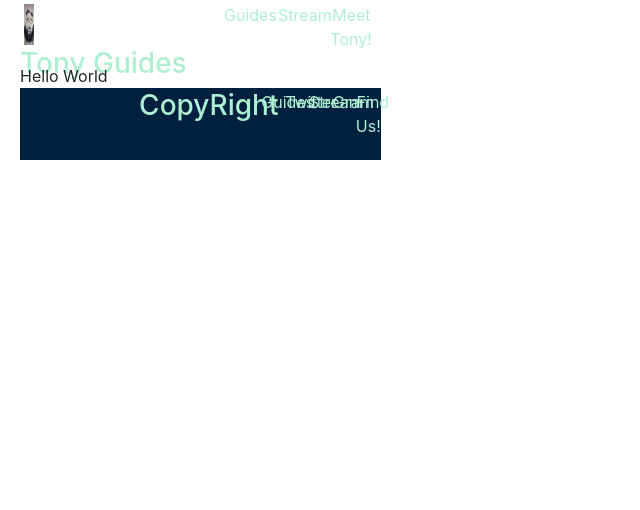
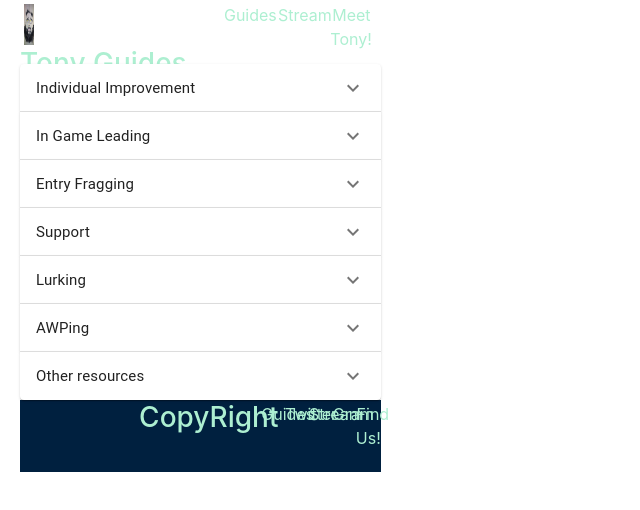
Before and after one commit to kukicako/Counter-Tony, a React (Create React App) app: page /Guides in a window 1280 px wide. Shown: the top 510 px of the page, without its empty margins (0-640 px from the left). Built offline with nearby package versions, Linux system fonts and the light colour scheme.

Commit message:
Implemented sidebar

```diff
--- a/package.json
+++ b/package.json
@@ -3,6 +3,8 @@
   "version": "0.1.0",
   "private": true,
   "dependencies": {
+    "@material-ui/core": "^4.9.8",
+    "@material-ui/icons": "^4.9.1",
     "@testing-library/jest-dom": "^4.2.4",
     "@testing-library/react": "^9.3.2",
     "@testing-library/user-event": "^7.1.2",
--- a/src/Components/Guides/guides.js
+++ b/src/Components/Guides/guides.js
@@ -1,8 +1,9 @@
 import React from 'react'
+import Guidesidebar from './guidesidebar.js'
 
 function Guides() {
     return(
-        <div>Hello World</div>
+        <Guidesidebar />
     )
 }
 
--- /dev/null
+++ b/src/Components/Guides/guidesidebar.js
@@ -0,0 +1,159 @@
+import React from 'react';
+import { makeStyles } from '@material-ui/core/styles';
+import ExpansionPanel from '@material-ui/core/ExpansionPanel';
+import ExpansionPanelSummary from '@material-ui/core/ExpansionPanelSummary';
+import ExpansionPanelDetails from '@material-ui/core/ExpansionPanelDetails';
+import Typography from '@material-ui/core/Typography';
+import ExpandMoreIcon from '@material-ui/icons/ExpandMore';
+
+const useStyles = makeStyles((theme) => ({
+  root: {
+    width: '100%',
+  },
+  heading: {
+    fontSize: theme.typography.pxToRem(15),
+    fontWeight: theme.typography.fontWeightRegular,
+  },
+}));
+
+export default function Guidesidebar() {
+  const classes = useStyles();
+
+  return (
+    <div className={classes.root}>
+
+      <ExpansionPanel>
+        <ExpansionPanelSummary
+          expandIcon={<ExpandMoreIcon />}
+          aria-controls="panel2a-content"
+          id="panel2a-header"
+        >
+          <Typography className={classes.heading}>Individual Improvement</Typography>
+        </ExpansionPanelSummary>
+        <ExpansionPanelDetails>
+          <Typography>
+           <button>Part 1</button>
+           <button>Part 2</button>
+           <button>Part 3</button>
+           <button>Part 4</button>
+           <button>Part 5</button>
+          </Typography>
+        </ExpansionPanelDetails>
+      </ExpansionPanel>
+
+      <ExpansionPanel>
+        <ExpansionPanelSummary
+          expandIcon={<ExpandMoreIcon />}
+          aria-controls="panel1a-content"
+          id="panel1a-header"
+        >
+          <Typography className={classes.heading}>In Game Leading</Typography>
+        </ExpansionPanelSummary>
+        <ExpansionPanelDetails>
+          <Typography>
+           <button>Part 1</button>
+           <button>Part 2</button>
+           <button>Part 3</button>
+           <button>Part 4</button>
+           <button>Part 5</button>
+          </Typography>
+        </ExpansionPanelDetails>
+      </ExpansionPanel>
+
+      <ExpansionPanel>
+        <ExpansionPanelSummary
+          expandIcon={<ExpandMoreIcon />}
+          aria-controls="panel2a-content"
+          id="panel2a-header"
+        >
+          <Typography className={classes.heading}>Entry Fragging</Typography>
+        </ExpansionPanelSummary>
+        <ExpansionPanelDetails>
+          <Typography>
+           <button>Part 1</button>
+           <button>Part 2</button>
+           <button>Part 3</button>
+           <button>Part 4</button>
+           <button>Part 5</button>
+          </Typography>
+        </ExpansionPanelDetails>
+      </ExpansionPanel>
+
+      <ExpansionPanel>
+        <ExpansionPanelSummary
+          expandIcon={<ExpandMoreIcon />}
+          aria-controls="panel2a-content"
+          id="panel2a-header"
+        >
+          <Typography className={classes.heading}>Support</Typography>
+        </ExpansionPanelSummary>
+        <ExpansionPanelDetails>
+          <Typography>
+           <button>Part 1</button>
+           <button>Part 2</button>
+           <button>Part 3</button>
+           <button>Part 4</button>
+           <button>Part 5</button>
+          </Typography>
+        </ExpansionPanelDetails>
+      </ExpansionPanel>
+
+      <ExpansionPanel>
+        <ExpansionPanelSummary
+          expandIcon={<ExpandMoreIcon />}
+          aria-controls="panel2a-content"
+          id="panel2a-header"
+        >
+          <Typography className={classes.heading}>Lurking</Typography>
+        </ExpansionPanelSummary>
+        <ExpansionPanelDetails>
+          <Typography>
+           <button>Part 1</button>
+           <button>Part 2</button>
+           <button>Part 3</button>
+           <button>Part 4</button>
+           <button>Part 5</button>
+          </Typography>
+        </ExpansionPanelDetails>
+      </ExpansionPanel>
+
+      <ExpansionPanel>
+        <ExpansionPanelSummary
+          expandIcon={<ExpandMoreIcon />}
+          aria-controls="panel2a-content"
+          id="panel2a-header"
+        >
+          <Typography className={classes.heading}>AWPing</Typography>
+        </ExpansionPanelSummary>
+        <ExpansionPanelDetails>
+          <Typography>
+           <button>Part 1</button>
+           <button>Part 2</button>
+           <button>Part 3</button>
+           <button>Part 4</button>
+           <button>Part 5</button>
+          </Typography>
+        </ExpansionPanelDetails>
+      </ExpansionPanel>
+
+      <ExpansionPanel>
+        <ExpansionPanelSummary
+          expandIcon={<ExpandMoreIcon />}
+          aria-controls="panel2a-content"
+          id="panel2a-header"
+        >
+          <Typography className={classes.heading}>Other resources</Typography>
+        </ExpansionPanelSummary>
+        <ExpansionPanelDetails>
+          <Typography>
+           <button>Part 1</button>
+           <button>Part 2</button>
+           <button>Part 3</button>
+           <button>Part 4</button>
+           <button>Part 5</button>
+          </Typography>
+        </ExpansionPanelDetails>
+      </ExpansionPanel>
+    </div>
+  );
+}
```
Also changed, not shown: 1 other file (tests, documents, lock files or other folders).
